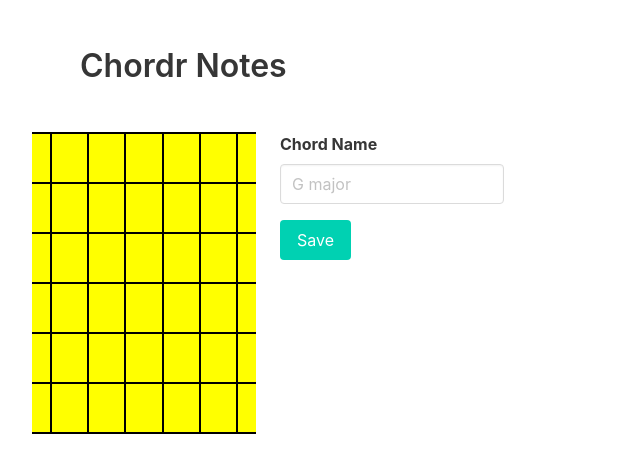
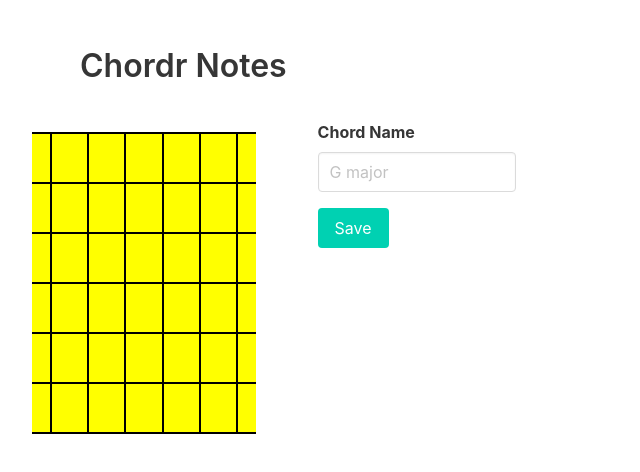
Before and after one commit to jeremypurser/chordr-notes, a React (Create React App) app: page / in a window 1280 px wide. Shown: the top 472 px of the page, without its empty margins (0-640 px from the left). Built offline with nearby package versions, Linux system fonts and the light colour scheme.

Commit message:
Add spacer column

```diff
--- a/src/components/App.tsx
+++ b/src/components/App.tsx
@@ -13,7 +13,10 @@ export default function App() {
           <GuitarNeck />
         </div>
         <div className="column is-one-fifth">
-          <ChordDetailsForm />
+          <div className="columns">
+            <div className="column is-one-fifth" />
+            <ChordDetailsForm />
+          </div>
         </div>
       </section>
     </div>
```
